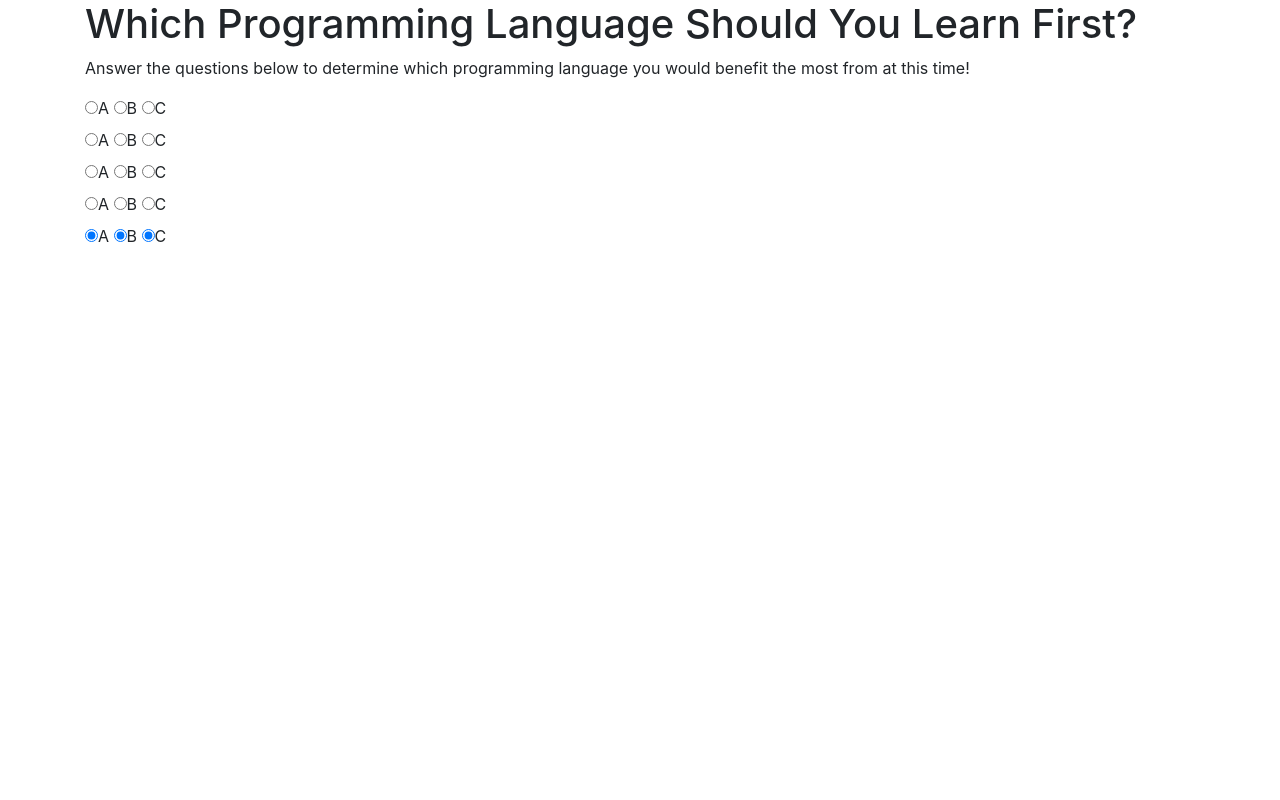
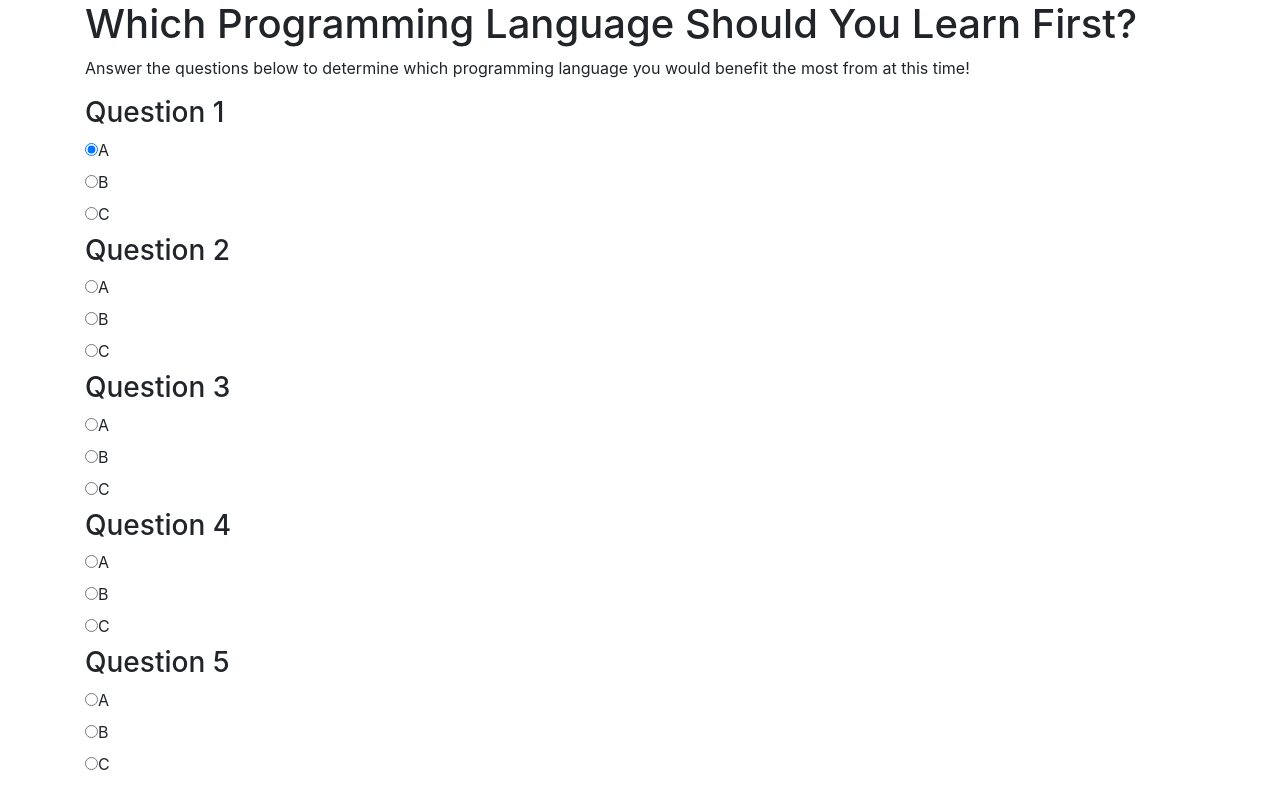
Before and after one commit to AramisDad/code-review-2, a plain HTML site: page index.html in a window 1280 px wide. Drawn offline with nearby package versions, Linux system fonts and the light colour scheme.

Commit message:
add breaks between each choice for each question

```diff
--- a/index.html
+++ b/index.html
@@ -15,58 +15,73 @@
 
       <form class="quiz">
         <div id="question1">
+          <h3>Question 1</h3>
           <label>
-            <input type="radio" name="choice1" value="" checked>A
+            <input type="radio" name="choice1" value="A" checked>A
           </label>
+          <br>
           <label>
-            <input type="radio" name="choice2" value="" checked>B
+            <input type="radio" name="choice2" value="">B
           </label>
+          <br>
           <label>
-            <input type="radio" name="choice3" value="" checked>C
+            <input type="radio" name="choice3" value="">C
           </label>
         </div>
         <div id="question2">
+          <h3>Question 2</h3>
           <label>
-            <input type="radio" name="choice1" value="" checked>A
+            <input type="radio" name="choice1" value="A">A
           </label>
+          <br>
           <label>
-            <input type="radio" name="choice2" value="" checked>B
+            <input type="radio" name="choice2" value="B">B
           </label>
+          <br>
           <label>
-            <input type="radio" name="choice3" value="" checked>C
+            <input type="radio" name="choice3" value="C">C
           </label>
         </div>
         <div id="question3">
+          <h3>Question 3</h3>
           <label>
-            <input type="radio" name="choice1" value="" checked>A
+            <input type="radio" name="choice1" value="A">A
           </label>
+          <br>
           <label>
-            <input type="radio" name="choice2" value="" checked>B
+            <input type="radio" name="choice2" value="B">B
           </label>
+          <br>
           <label>
-            <input type="radio" name="choice3" value="" checked>C
+            <input type="radio" name="choice3" value="C">C
           </label>
         </div>
         <div id="question4">
+          <h3>Question 4</h3>
           <label>
-            <input type="radio" name="choice1" value="" checked>A
+            <input type="radio" name="choice1" value="A">A
           </label>
+          <br>
           <label>
-            <input type="radio" name="choice2" value="" checked>B
+            <input type="radio" name="choice2" value="B">B
           </label>
+          <br>
           <label>
-            <input type="radio" name="choice3" value="" checked>C
+            <input type="radio" name="choice3" value="C">C
           </label>
         </div>
         <div id="question5">
+          <h3>Question 5</h3>
           <label>
-            <input type="radio" name="choice1" value="" checked>A
+            <input type="radio" name="choice1" value="A">A
           </label>
+          <br>
           <label>
-            <input type="radio" name="choice2" value="" checked>B
+            <input type="radio" name="choice2" value="B">B
           </label>
+          <br>
           <label>
-            <input type="radio" name="choice3" value="" checked>C
+            <input type="radio" name="choice3" value="C">C
           </label>
         </div>
       </form>
--- a/js/scripts.js
+++ b/js/scripts.js
@@ -0,0 +1,4 @@
+$(document).ready(function() {
+
+  var
+})
```
